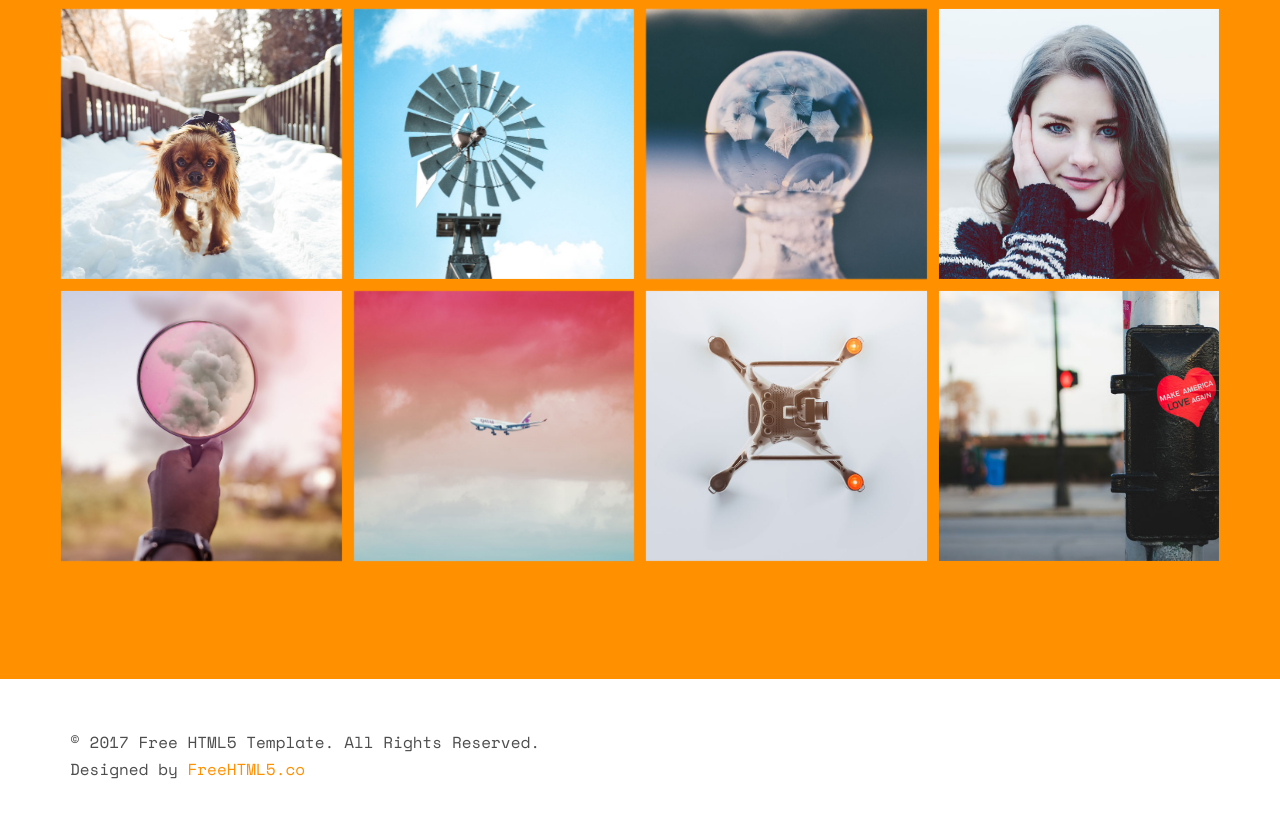
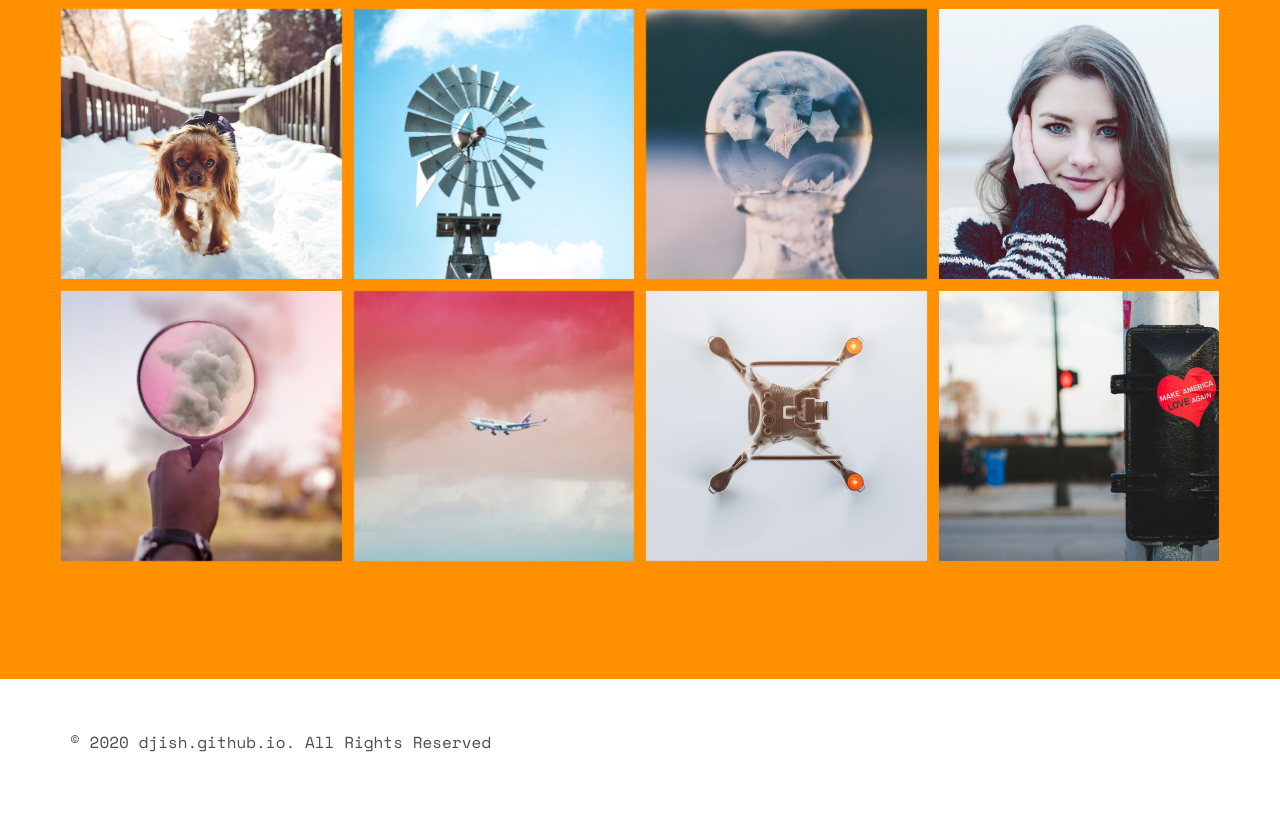
Before and after one commit to djish/djish.github.io, a plain HTML site: page index.html in a window 1280 px wide. Shown: the part 5388-6205 px from the top of the page. Drawn offline with nearby package versions, Linux system fonts and the light colour scheme; files whose address does not match are found by name.

```diff
--- a/index.html
+++ b/index.html
@@ -608,7 +608,7 @@
 		<div class="container">
 			<div class="row">
 				<div class="col-md-12">
-					<p>&copy; 2017 Free HTML5 Template. All Rights Reserved. <br>Designed by <a href="http://freehtml5.co" target="_blank">FreeHTML5.co</a> </p>
+					<p>&copy; 2020  djish.github.io. All Rights Reserved</p>
 				</div>
 			</div>
 		</div>
```
